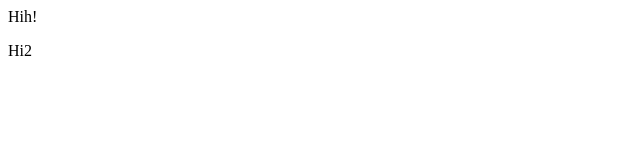
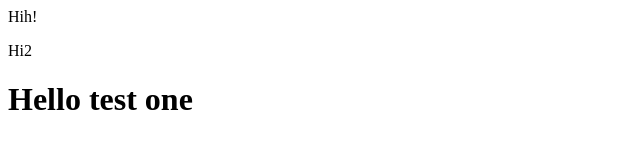
Before and after one commit to mild-tn/testgitwebpro, a plain HTML site: page TestGitNetbean/web/index.html in a window 1280 px wide. Shown: the whole page, without its empty margins (0-640 px from the left). Drawn offline with Linux system fonts and the light colour scheme.

Commit message:
[ADD] line 16

```diff
--- a/TestGitNetbean/web/index.html
+++ b/TestGitNetbean/web/index.html
@@ -13,5 +13,6 @@ and open the template in the editor.
     <body>
         <div>Hih!</div>
         <p>Hi2</p>
+        <h1>Hello test one</h1>
     </body>
 </html>
```
